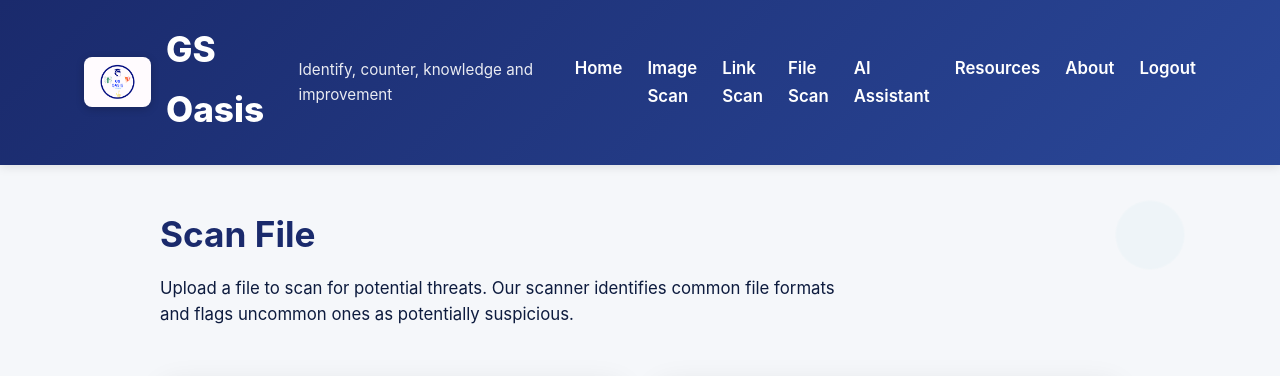
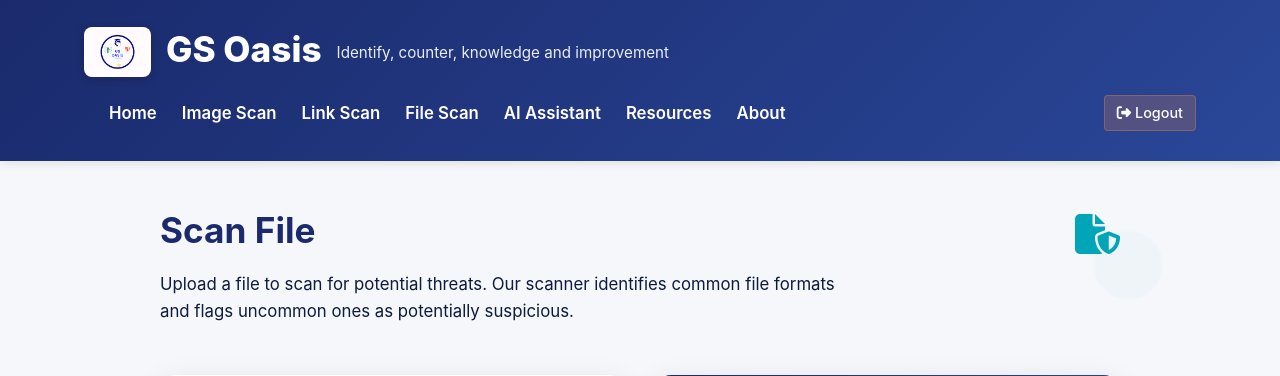
Before and after one commit to GusBus324/GS-Oasis, a Flask app: page /scan_file in a window 1280 px wide. Shown: the top 376 px of the page. Run offline with Flask 3, Linux system fonts and the light colour scheme; the visitor is signed in with stand-in values (Sample User, id 1).

Commit message:
changed positioning of the site

```diff
--- a/gs-oasis/static/css/style.css
+++ b/gs-oasis/static/css/style.css
@@ -40,10 +40,15 @@
     display: flex;
     justify-content: space-between;
     align-items: center;
+    flex-wrap: wrap;
 }
 
 nav {
     margin: 10px 0;
+    display: flex;
+    justify-content: space-between;
+    align-items: center;
+    flex: 1;
 }
 
 nav ul {
@@ -1051,3 +1056,92 @@
         padding-right: 15px;
     }
 }
+
+/* User menu styles */
+.user-menu {
+    display: flex;
+    align-items: center;
+    margin-left: 15px;
+}
+
+.logout-btn {
+    background-color: rgba(255, 140, 66, 0.2);
+    color: #fff;
+    padding: 5px 12px;
+    border-radius: 4px;
+    font-weight: 500;
+    font-size: 0.9rem;
+    transition: all 0.3s ease;
+    text-decoration: none;
+    display: inline-block;
+    border: 1px solid rgba(255, 140, 66, 0.3);
+}
+
+.logout-btn:hover {
+    background-color: rgba(255, 140, 66, 0.4);
+    transform: translateY(-2px);
+    box-shadow: 0 3px 6px rgba(255, 140, 66, 0.2);
+}
+
+/* Scam statistics grid styles */
+.scam-stats-grid {
+    display: grid;
+    grid-template-columns: repeat(auto-fit, minmax(240px, 1fr));
+    gap: 20px;
+    margin-top: 30px;
+}
+
+.scam-stat-item {
+    background: rgba(255, 255, 255, 0.9);
+    border-radius: 12px;
+    padding: 20px;
+    box-shadow: 0 6px 15px rgba(0, 0, 0, 0.08);
+    display: flex;
+    align-items: center;
+    transition: all 0.3s ease;
+}
+
+.scam-stat-item:hover {
+    transform: translateY(-5px);
+    box-shadow: 0 10px 20px rgba(0, 0, 0, 0.12);
+}
+
+.scam-stat-icon {
+    font-size: 2rem;
+    margin-right: 15px;
+    background: var(--gradient-primary);
+    -webkit-background-clip: text;
+    background-clip: text;
+    color: transparent;
+}
+
+.scam-stat-content h3 {
+    font-size: 1.8rem;
+    font-weight: 700;
+    margin-bottom: 5px;
+    color: var(--primary-color);
+}
+
+.scam-stat-content p {
+    font-size: 0.95rem;
+    color: var(--dark-color);
+    opacity: 0.85;
+    margin: 0;
+}
+
+@media (max-width: 768px) {
+    .scam-stats-grid {
+        grid-template-columns: 1fr;
+    }
+
+    nav {
+        flex-direction: column;
+        align-items: flex-start;
+    }
+
+    .user-menu {
+        margin-left: 0;
+        margin-top: 10px;
+        align-self: flex-end;
+    }
+}
--- a/gs-oasis/templates/base.html
+++ b/gs-oasis/templates/base.html
@@ -6,6 +6,7 @@
     <title>GS Oasis - Scam Prevention & Identification</title>
     <link rel="stylesheet" href="{{ url_for('static', filename='css/style.css') }}">
     <link rel="stylesheet" href="{{ url_for('static', filename='css/ai-assistant.css') }}">
+    <link rel="stylesheet" href="https://cdnjs.cloudflare.com/ajax/libs/font-awesome/6.5.1/css/all.min.css">
     {% block head %}{% endblock %}
 </head>
 <body>
@@ -32,10 +33,12 @@
                     {% endif %}
                     <li><a href="{{ url_for('resources') }}">Resources</a></li>
                     <li><a href="{{ url_for('about') }}">About</a></li>
-                    {% if 'user_id' in session %}
-                    <li><a href="{{ url_for('logout') }}" class="logout-btn">Logout</a></li>
-                    {% endif %}
                 </ul>
+                {% if 'user_id' in session %}
+                <div class="user-menu">
+                    <a href="{{ url_for('logout') }}" class="logout-btn"><i class="fas fa-sign-out-alt"></i> Logout</a>
+                </div>
+                {% endif %}
             </nav>
         </div>
     </header>
```
Also changed, not shown: gs-oasis/templates/index.html (+34 -0 lines).
